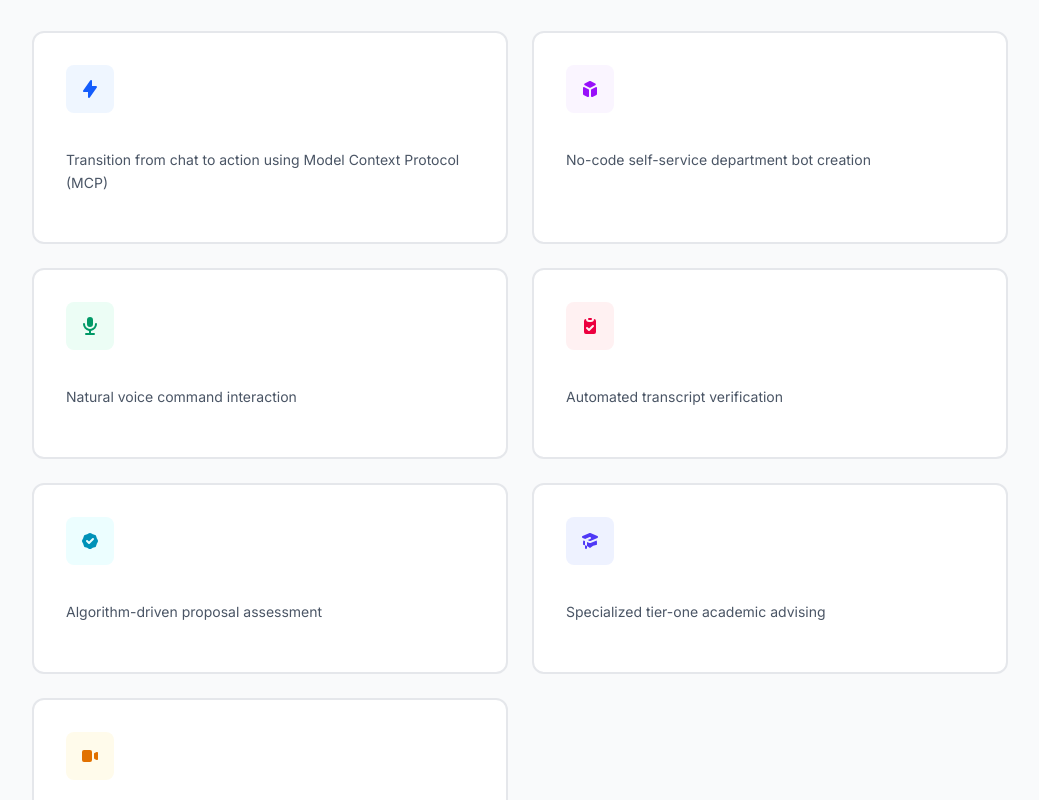
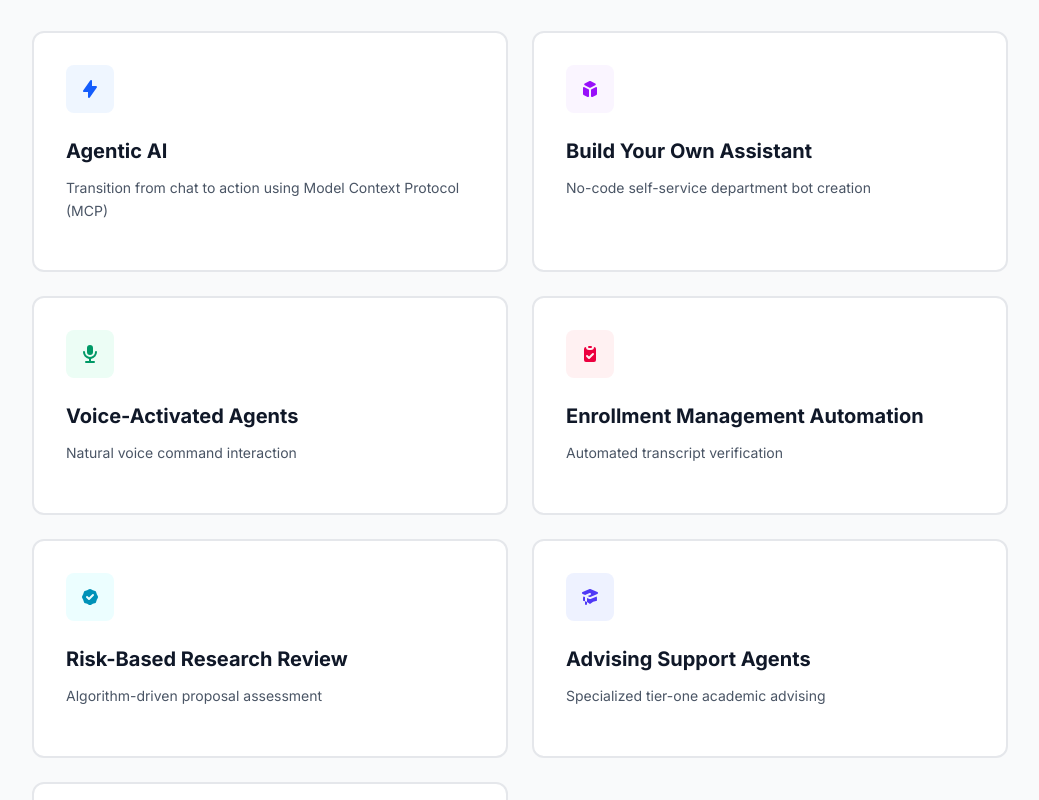
Before and after one commit to bpollak/brettpollak-website, a Next.js app: page /tritongpt in a window 1280 px wide. Shown: the part 10000-10800 px from the top of the page, without its empty margins (120-1159 px from the left). Built offline with nearby package versions, Linux system fonts and the light colour scheme.

Commit message:
Fix TypeScript error in Future Roadmap section and finalize assistant list

```diff
--- a/app/tritongpt/page.tsx
+++ b/app/tritongpt/page.tsx
@@ -800,17 +800,15 @@ export default function TritonGPT() {
               color: "rose",
               icon: <svg className="w-5 h-5" fill="currentColor" viewBox="0 0 20 20"><path d="M2 6a2 2 0 012-2h6a2 2 0 012 2v8a2 2 0 01-2 2H4a2 2 0 01-2-2V6zM14.553 7.106A1 1 0 0014 8v4a1 1 0 00.553.894l2 1A1 1 0 0018 13V7a1 1 0 00-1.447-.894l-2 1z" /></svg>
             },
-                      ].map((assistant, index) => {
+          ].map((item, index) => {
             const colors = [
-                          { border: 'hover:border-blue-500', bg: 'bg-blue-50', iconBg: 'group-hover:bg-blue-600', text: 'text-blue-600', groupText: 'group-hover:text-blue-600', quoteBorder: 'border-blue-100' },
-                          { border: 'hover:border-purple-500', bg: 'bg-purple-50', iconBg: 'group-hover:bg-purple-600', text: 'text-purple-600', groupText: 'group-hover:text-purple-600', quoteBorder: 'border-purple-100' },
-                          { border: 'hover:border-emerald-500', bg: 'bg-emerald-50', iconBg: 'group-hover:bg-emerald-600', text: 'text-emerald-600', groupText: 'group-hover:text-emerald-600', quoteBorder: 'border-emerald-100' },
-                          { border: 'hover:border-rose-500', bg: 'bg-rose-50', iconBg: 'group-hover:bg-rose-600', text: 'text-rose-600', groupText: 'group-hover:text-rose-600', quoteBorder: 'border-rose-100' },
-                          { border: 'hover:border-cyan-500', bg: 'bg-cyan-50', iconBg: 'group-hover:bg-cyan-600', text: 'text-cyan-600', groupText: 'group-hover:text-cyan-600', quoteBorder: 'border-cyan-100' },
-                          { border: 'hover:border-indigo-500', bg: 'bg-indigo-50', iconBg: 'group-hover:bg-indigo-600', text: 'text-indigo-600', groupText: 'group-hover:text-indigo-600', quoteBorder: 'border-indigo-100' },
-                          { border: 'hover:border-amber-500', bg: 'bg-amber-50', iconBg: 'group-hover:bg-amber-600', text: 'text-amber-600', groupText: 'group-hover:text-amber-600', quoteBorder: 'border-amber-100' },
-                          { border: 'hover:border-teal-500', bg: 'bg-teal-50', iconBg: 'group-hover:bg-teal-600', text: 'text-teal-600', groupText: 'group-hover:text-teal-600', quoteBorder: 'border-teal-100' },
-                          { border: 'hover:border-fuchsia-500', bg: 'bg-fuchsia-50', iconBg: 'group-hover:bg-fuchsia-600', text: 'text-fuchsia-600', groupText: 'group-hover:text-fuchsia-600', quoteBorder: 'border-fuchsia-100' },
+              { border: 'hover:border-blue-500', bg: 'bg-blue-50', iconBg: 'group-hover:bg-blue-600', text: 'text-blue-600', groupText: 'group-hover:text-blue-600' },
+              { border: 'hover:border-purple-500', bg: 'bg-purple-50', iconBg: 'group-hover:bg-purple-600', text: 'text-purple-600', groupText: 'group-hover:text-purple-600' },
+              { border: 'hover:border-emerald-500', bg: 'bg-emerald-50', iconBg: 'group-hover:bg-emerald-600', text: 'text-emerald-600', groupText: 'group-hover:text-emerald-600' },
+              { border: 'hover:border-rose-500', bg: 'bg-rose-50', iconBg: 'group-hover:bg-rose-600', text: 'text-rose-600', groupText: 'group-hover:text-rose-600' },
+              { border: 'hover:border-cyan-500', bg: 'bg-cyan-50', iconBg: 'group-hover:bg-cyan-600', text: 'text-cyan-600', groupText: 'group-hover:text-cyan-600' },
+              { border: 'hover:border-indigo-500', bg: 'bg-indigo-50', iconBg: 'group-hover:bg-indigo-600', text: 'text-indigo-600', groupText: 'group-hover:text-indigo-600' },
+              { border: 'hover:border-amber-500', bg: 'bg-amber-50', iconBg: 'group-hover:bg-amber-600', text: 'text-amber-600', groupText: 'group-hover:text-amber-600' },
             ];
             const color = colors[index % colors.length];
 
@@ -821,28 +819,15 @@ export default function TritonGPT() {
               >
                 <div className={`w-12 h-12 rounded-lg flex items-center justify-center mb-6 transition-all duration-300 ${color.bg} ${color.iconBg}`}>
                   <div className={`${color.text} group-hover:text-white transition-colors`}>
-                                {assistant.icon}
+                    {item.icon}
                   </div>
                 </div>
                 <h4 className={`text-xl font-bold text-gray-900 mb-3 transition-colors ${color.groupText}`}>
-                              {assistant.name}
+                  {item.title}
                 </h4>
                 <p className="text-sm text-gray-600 mb-4 leading-relaxed flex-1">
-                              {assistant.desc}
+                  {item.desc}
                 </p>
-                            {assistant.metric && (
-                              <div className="mt-auto">
-                                <p className={`text-sm font-semibold mb-1 ${color.text}`}>{assistant.metric}</p>
-                                {assistant.stats && <p className="text-xs text-gray-500">{assistant.stats}</p>}
-                              </div>
-                            )}
-                            {assistant.quote && (
-                              <div className={`mt-4 border-l-2 pl-4 py-1 ${color.quoteBorder}`}>
-                                <p className="text-[10px] text-gray-500 italic leading-tight">
-                                  &ldquo;{assistant.quote}&rdquo;
-                                </p>
-                              </div>
-                            )}
               </div>
             );
           })}        </div>
```
Lines whose indentation alone changed are shown as unchanged.
